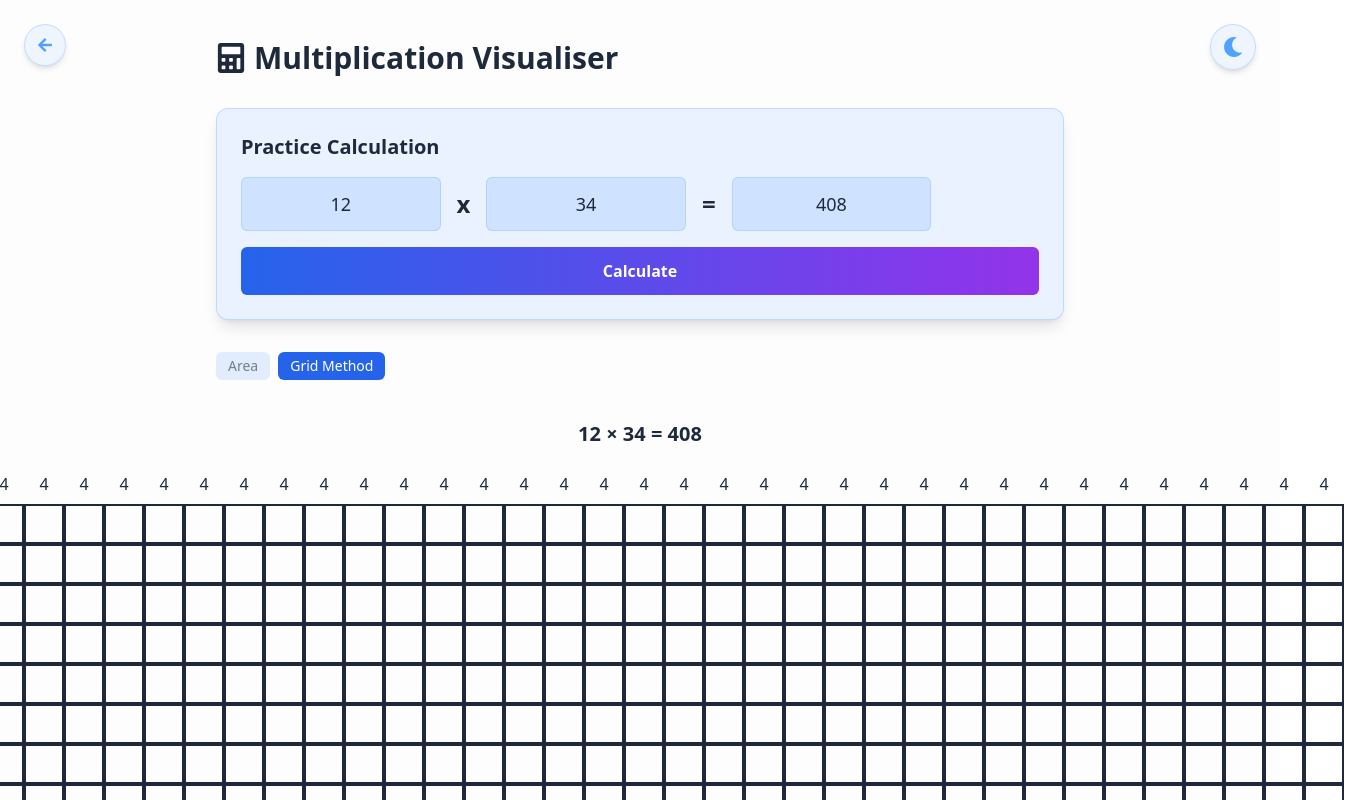
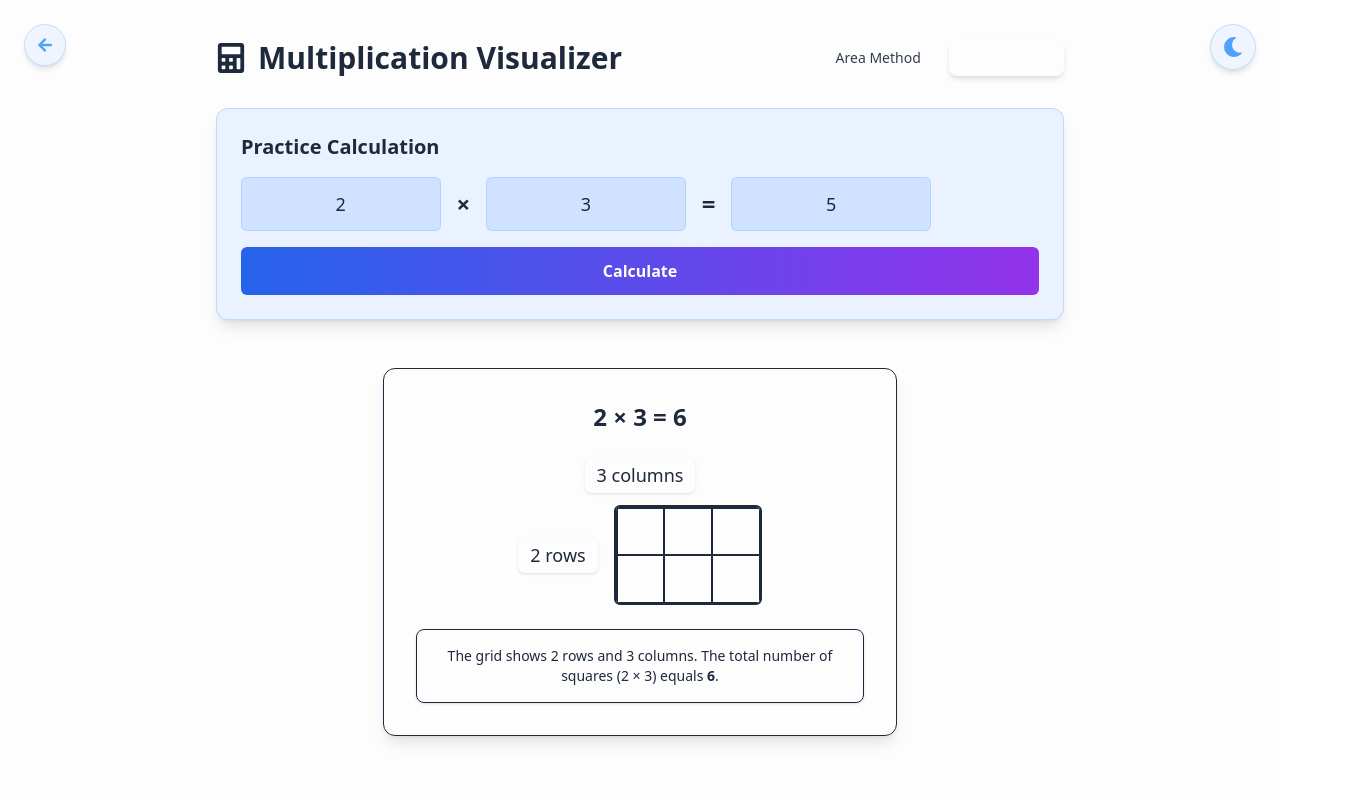
Before and after one commit to Aman1919/VISUALISER, a Next.js app: page /lessons/maths/multiplication in a window 1280 px wide. Shown: the top 800 px of the page, 1368 px wide, since content can reach past the window. Built offline with nearby package versions, Linux system fonts and the light colour scheme.

Commit message:
Added multiplication

```diff
--- a/src/app/lessons/maths/multiplication/page.tsx
+++ b/src/app/lessons/maths/multiplication/page.tsx
@@ -5,13 +5,13 @@ import { FaCalculator } from "react-icons/fa";
 import { MathInputContainer } from "@/component/MathInputContanier";
 
 export default function MultiplicationLesson() {
-  const [num1, setNum1] = useState("12");
-  const [num2, setNum2] = useState("34");
-  const [result, setResult] = useState<number>(408);
+  const [num1, setNum1] = useState("2");
+  const [num2, setNum2] = useState("3");
+  const [result, setResult] = useState<number>(6);
   const [visualizationType, setVisualizationType] = useState("Grid");
 
   const handleMultiply = () => {
-    const number1 = parseInt(num1)||0;
+    const number1 = parseInt(num1) || 0;
     const number2 = parseInt(num2) || 0;
     setResult(number1 * number2);
   };
@@ -19,50 +19,57 @@ export default function MultiplicationLesson() {
   const RenderGridVisualization = () => {
     const number1 = parseInt(num1) || 0;
     const number2 = parseInt(num2) || 0;
+    const total = number1 * number2;
 
     return (
-      <div className="flex flex-col items-center gap-6 p-6 rounded-lg shadow-md bg-bg-secondary">
-        <h3 className="text-xl font-semibold text-text-primary">
-          {number1} × {number2} = <span className="text-text-highlight">{number1 * number2}</span>
+      <div className="flex flex-col items-center gap-6 p-8 rounded-xl bg-bg-secondary border border-border-primary shadow-lg">
+        <h3 className="text-2xl font-bold text-text-primary">
+          {number1} × {number2} = <span className="text-text-highlight">{total}</span>
         </h3>
 
         {/* Grid visualization */}
         <div className="relative">
-          {/* Column labels */}
-          <div className="flex mb-2 ml-12">
-            {[...Array(number2)].map((_, i) => (
-              <div key={`col-label-${i}`} className="w-10 text-center font-medium text-text-accent">
-                4
-              </div>
-            ))}
+          {/* Column indicator */}
+          <div className="flex items-center justify-center mb-3">
+            <div className="flex-1 h-1 bg-text-accent rounded-full"></div>
+            <span className="mx-3 text-lg font-medium text-text-accent bg-bg-primary px-3 py-1 rounded-md shadow-sm">
+              {number2} columns
+            </span>
+            <div className="flex-1 h-1 bg-text-accent rounded-full"></div>
           </div>
 
-          {/* Grid with row labels */}
-          {[...Array(number1)].map((_, row) => (
-            <div key={`row-${row}`} className="flex items-center">
-              {/* Row label */}
-              <div className="w-10 mr-2 text-right font-medium text-text-accent">
-                {row + 1}
+          <div className="flex gap-4">
+            {/* Row indicator */}
+            <div className="flex flex-col items-center justify-center">
+              <div className="flex-1 w-1 bg-text-accent rounded-full"></div>
+              <span className="my-3 text-lg font-medium text-text-accent bg-bg-primary px-3 py-1 rounded-md shadow-sm">
+                {number1} rows
+              </span>
+              <div className="flex-1 w-1 bg-text-accent rounded-full"></div>
             </div>
 
             {/* Grid cells */}
+            <div className="border-2 border-border-primary rounded-md overflow-hidden bg-bg-primary">
+              {[...Array(number1)].map((_, row) => (
+                <div key={`row-${row}`} className="flex">
                   {[...Array(number2)].map((_, col) => (
                     <div
                       key={`cell-${row}-${col}`}
                       className={`
-                    w-10 h-10 border-2
-                    ${row === 0 ? 'border-t-text-accent' : 'border-t-border-primary'}
-                    ${col === 0 ? 'border-l-text-accent' : 'border-l-border-primary'}
-                    border-r-border-primary border-b-border-primary
+                        w-12 h-12
                         flex items-center justify-center
-                    bg-bg-primary hover:bg-bg-accent transition-colors
+                        hover:bg-bg-accent transition-colors duration-200
                         relative
+                        ${row === 0 ? 'border-t-2 border-t-text-accent' : 'border-t border-t-border-primary'}
+                        ${col === 0 ? 'border-l-2 border-l-text-accent' : 'border-l border-l-border-primary'}
+                        border-r border-r-border-primary
+                        border-b border-b-border-primary
                       `}
                     >
                       {/* Show product in last cell */}
                       {(row === number1 - 1 && col === number2 - 1) && (
-                    <span className="absolute -bottom-6 -right-2 text-lg font-bold text-text-highlight">
-                      {number1 * number2}
+                        <span className="absolute -bottom-7 -right-2 text-lg font-bold text-text-highlight">
+                          {total}
                         </span>
                       )}
                     </div>
@@ -70,12 +77,14 @@ export default function MultiplicationLesson() {
                 </div>
               ))}
             </div>
+          </div>
+        </div>
 
         {/* Explanation */}
-        <div className="text-text-primary text-center max-w-md">
-          <p>
-            This grid shows <span className="text-text-accent">{number1}</span> rows and <span className="text-text-accent">{number2}</span> columns.
-            The total number of squares ({number1} × {number2}) equals <span className="text-text-highlight font-medium">{number1 * number2}</span>.
+        <div className="text-text-primary text-center max-w-md bg-bg-primary p-4 rounded-lg border border-border-primary shadow-sm">
+          <p className="text-sm">
+            The grid shows <span className="text-text-accent font-medium">{number1}</span> rows and <span className="text-text-accent font-medium">{number2}</span> columns.
+            The total number of squares ({number1} × {number2}) equals <span className="text-text-highlight font-bold">{total}</span>.
           </p>
         </div>
       </div>
@@ -86,10 +95,8 @@ export default function MultiplicationLesson() {
     switch (visualizationType) {
       case "Grid":
         return <RenderGridVisualization />;
-      case "array":
-        return (
-            <p>{result}</p>
-        );
+      case "area":
+        return <p className="text-text-primary">{result}</p>;
       default:
         return null;
     }
@@ -97,11 +104,32 @@ export default function MultiplicationLesson() {
 
   return (
     <div className="max-w-4xl p-6 mx-auto">
-      <div className="flex justify-between items-center mb-8">
-        <h1 className="text-3xl font-bold flex items-center gap-2">
-          <FaCalculator /> Multiplication Visualiser
+      <div className="flex flex-col sm:flex-row justify-between items-start sm:items-center mb-8 gap-4">
+        <h1 className="text-3xl font-bold flex items-center gap-3 text-text-primary">
+          <FaCalculator className="text-text-accent" /> Multiplication Visualizer
         </h1>
-        <div className="w-10"></div>
+        <div className="flex gap-3">
+          <button
+            onClick={() => setVisualizationType("area")}
+            className={`px-4 py-2 rounded-lg text-sm font-medium transition-all ${
+              visualizationType === "area"
+                ? "bg-gradient-to-r from-button-primary-from to-button-primary-to text-white shadow-md"
+                : "bg-button-secondary-bg text-text-primary opacity-90 hover:opacity-100"
+            }`}
+          >
+            Area Method
+          </button>
+          <button
+            onClick={() => setVisualizationType("Grid")}
+            className={`px-4 py-2 rounded-lg text-sm font-medium transition-all ${
+              visualizationType === "Grid"
+                ? "bg-gradient-to-r from-button-primary-from to-button-primary-to text-white shadow-md"
+                : "bg-button-secondary-bg text-text-primary opacity-90 hover:opacity-100"
+            }`}
+          >
+            Grid Method
+          </button>
+        </div>
       </div>
 
       <MathInputContainer
@@ -109,38 +137,17 @@ export default function MultiplicationLesson() {
         value2={num2}
         onValue1Change={setNum1}
         onValue2Change={setNum2}
-        operator="x"
+        operator="×"
         onCalculate={handleMultiply}
       />
 
-      <div className="mb-4 flex gap-2 flex-wrap">
-        <button
-          onClick={() => setVisualizationType("area")}
-          className={`px-3 py-1 rounded-md text-sm ${visualizationType === "area" ? 'opacity-100' : 'opacity-60'}`}
-          style={{
-            backgroundColor: visualizationType === "area" ? 'var(--color-button-primary-from)' : 'var(--color-bg-accent)',
-            color: visualizationType === "area" ? 'white' : 'var(--color-text-primary)'
-          }}
-        >
-          Area
-        </button>
-        <button
-          onClick={() => setVisualizationType("Grid")}
-          className={`px-3 py-1 rounded-md text-sm ${visualizationType === "Grid" ? 'opacity-100' : 'opacity-60'}`}
-          style={{
-            backgroundColor: visualizationType === "Grid" ? 'var(--color-button-primary-from)' : 'var(--color-bg-accent)',
-            color: visualizationType === "Grid" ? 'white' : 'var(--color-text-primary)'
-          }}
-        >
-          Grid Method
-        </button>
+      <div className="mt-8 flex items-center justify-center min-h-[400px]">
+        {result !== 0 ? (
+          <RenderVisualization />
+        ) : (
+          <div className="text-center text-text-primary opacity-60 p-8 bg-bg-secondary rounded-xl border border-dashed border-border-primary">
+            <p>Enter numbers and click "Calculate"</p>
           </div>
-
-      <div className=" flex items-center justify-center">
-        {result !== 0 ? (
-          RenderVisualization()
-        ) : (
-          <p className="text-center opacity-60">Enter numbers and click {"Calculate"}</p>
         )}
       </div>
     </div>
```
Lines whose indentation alone changed are shown as unchanged.
